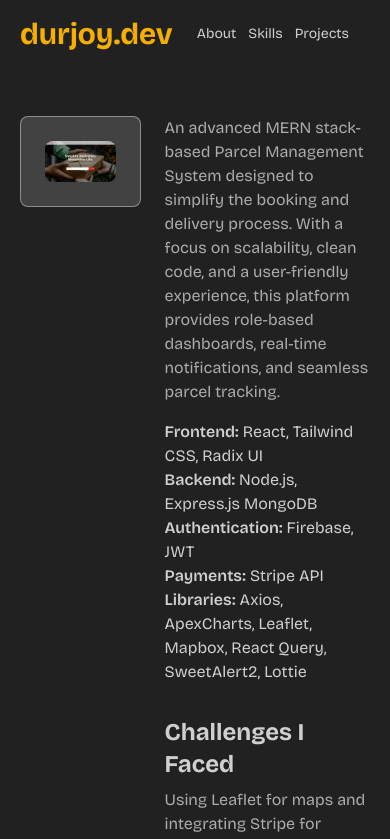
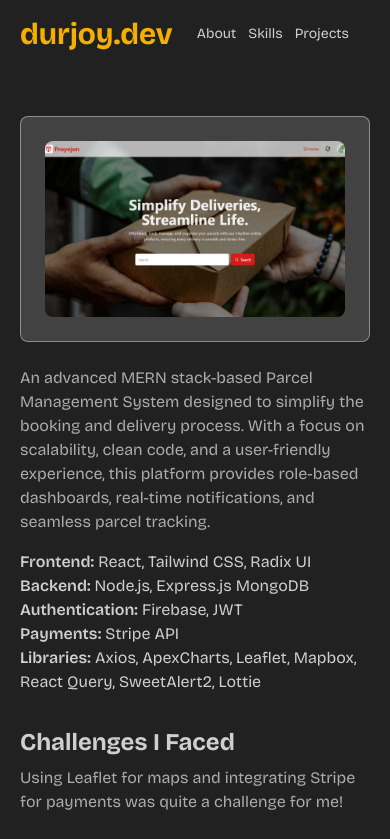
Before and after one commit to Durjoy96/my-portfolio, a Next.js app: page /projects/proyojon in a window 390 px wide. Shown: the top 839 px of the page. Built offline with nearby package versions, Linux system fonts and the light colour scheme.

Commit message:
Update Proyojon project page layout for improved responsiveness

```diff
--- a/src/app/projects/proyojon/page.jsx
+++ b/src/app/projects/proyojon/page.jsx
@@ -5,7 +5,7 @@ import { ExternalLink } from "lucide-react";
 const Proyojon = () => {
   return (
     <>
-      <section className="main-container flex items-start gap-6 mt-12">
+      <section className="main-container flex flex-col md:flex-row items-start gap-6 mt-12">
         <div className="bg-base-300 p-6 rounded-lg border border-white/40 max-w-xl ">
           <Image className="rounded-lg" src={proyojonImg} alt="proyojon" />
         </div>
```
